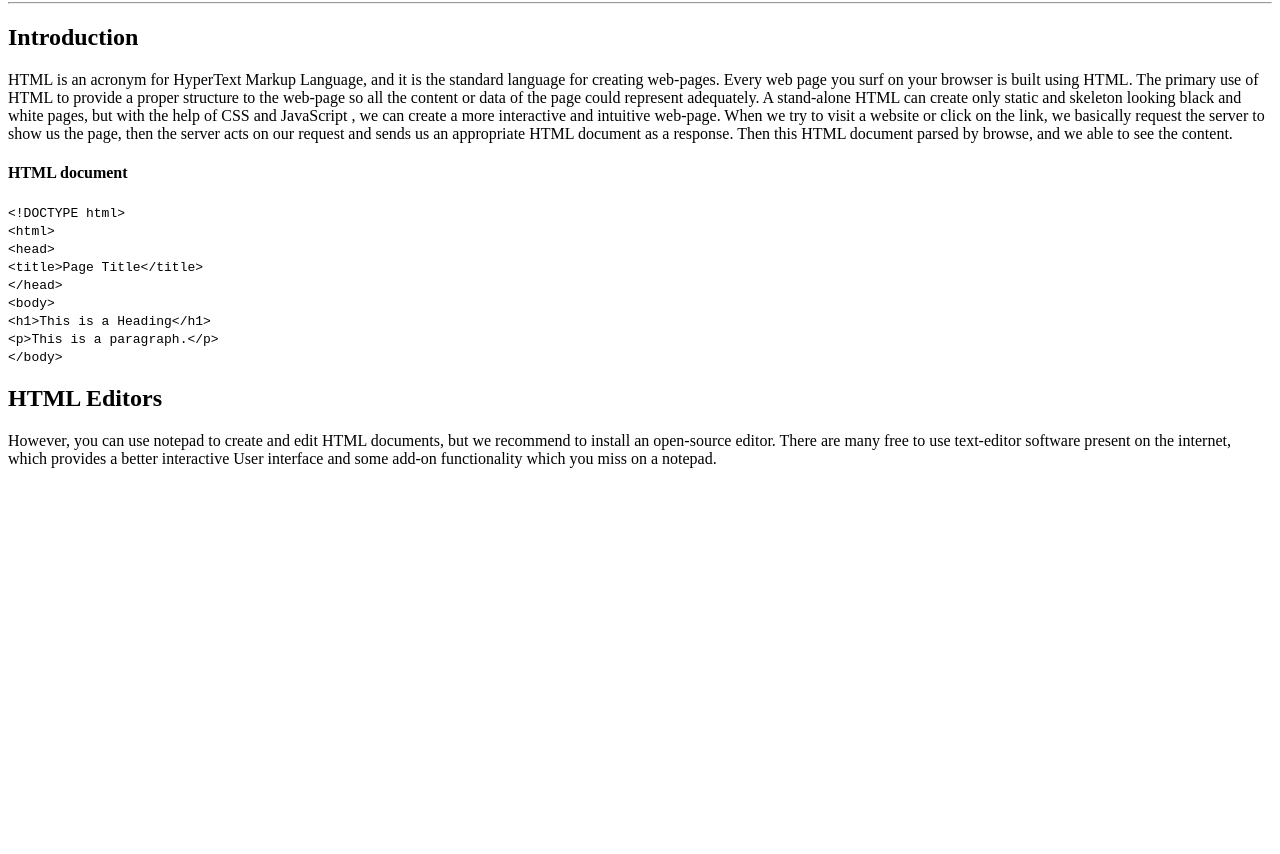
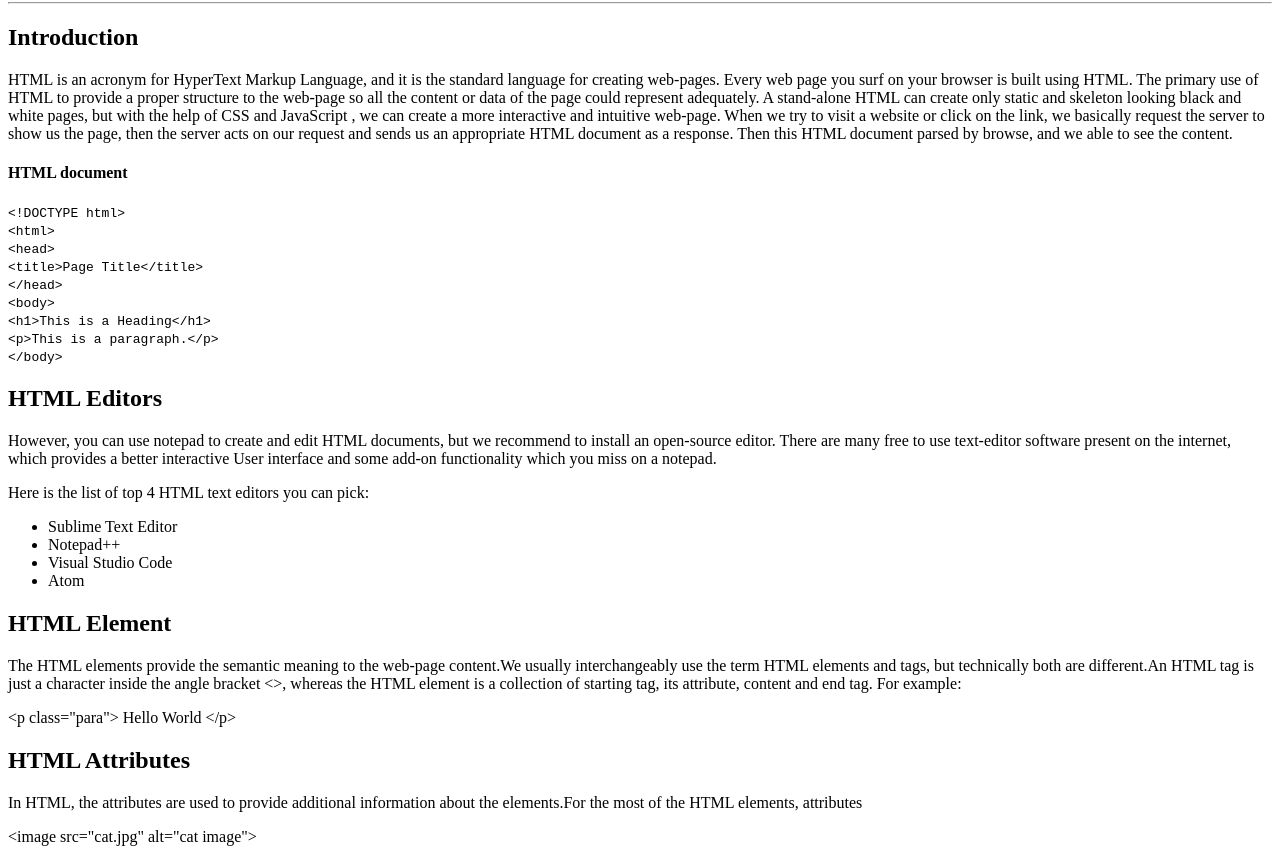
Before and after one commit to MutuneVictor/HTML-Technical-Documentation, a plain HTML site: page Index.html in a window 1280 px wide. Shown: the part 78-932 px from the top of the page. Before the commit the page ends 800 px from the top, so only its background shows below. Drawn offline with Linux system fonts and the light colour scheme.

Commit message:
Updated the index.html code

```diff
--- a/Index.html
+++ b/Index.html
@@ -56,11 +56,32 @@
         <section><div>
            <h2> HTML Editors</h2>
 
-          <p>However, you can use notepad to create and edit HTML documents, but we recommend to install an open-source editor. There are many free to use text-editor software present on the internet, which provides a better interactive User interface and some add-on functionality which you miss on a notepad.</p>
+<p>However, you can use notepad to create and edit HTML documents, but we recommend to install an open-source editor. There are many free to use text-editor software present on the internet, which provides a better interactive User interface and some add-on functionality which you miss on a notepad. </p>
+<p> Here is the  list of top 4 HTML text editors you can pick:</p>
+<ul>
+    <li>Sublime Text Editor</li>
+    <li>Notepad++</li>
+    <li>Visual Studio Code</li>
+    <li>Atom</li>
+</ul>
  </div>
  </section>
-                  <section></section>
-                  <section></section>
+        <section>
+            <h2>HTML Element</h2>
+            <div>
+                <p>The HTML elements  provide the semantic meaning to the web-page content.We usually interchangeably use the term HTML elements and tags, but technically both are different.An HTML tag is just a character inside the angle bracket &lt;&gt;, whereas the HTML element is a collection of starting tag, its attribute, content and end tag. For example:</p>
+            </div>
+            <div>
+                &lt;p class="para"&gt; Hello World &lt;/p&gt;
+            </div>
+        </section>
+        <section>
+            <div>
+                <h2>HTML Attributes</h2>
+               <p>In HTML, the attributes are used to provide additional information about the elements.For the most of the HTML elements, attributes </p>
+                </div>
+            <div>&lt;image src="cat.jpg" alt="cat image"&gt;</div>
+        </section>
       </main>
 </body>
 
```
Lines whose indentation alone changed are shown as unchanged.
